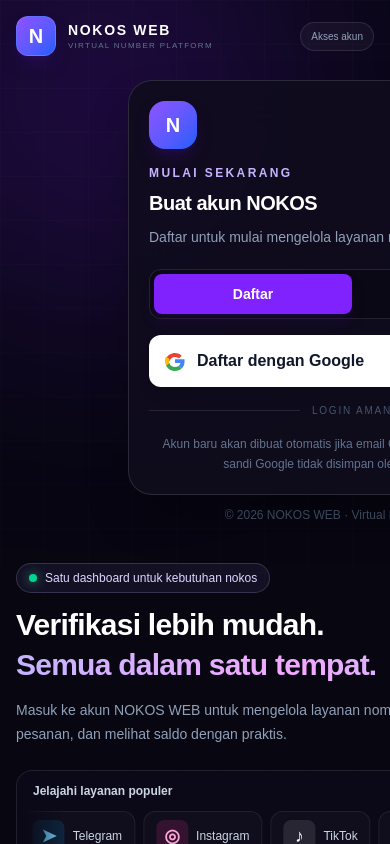
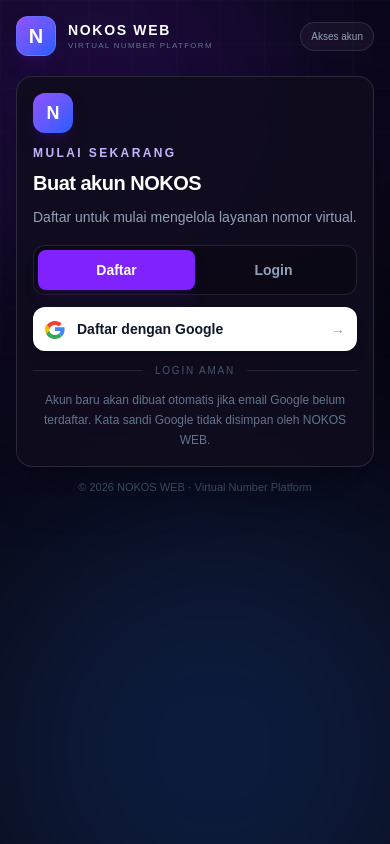
Before and after one commit to exionomercy420-ctrl/nokos-web, a Next.js app: page /login in a window 390 px wide. Shown: the top 844 px of the page. Built offline with nearby package versions, Linux system fonts and the light colour scheme.

Commit message:
Simplify mobile login view and prevent clipped content

```diff
--- a/app/login/page.tsx
+++ b/app/login/page.tsx
@@ -14,7 +14,7 @@ export default function LoginPage() {
   const isRegister = mode === "register";
 
   return (
-    <main className="relative isolate min-h-dvh overflow-x-clip bg-[#070611] text-white">
+    <main className="relative isolate min-h-screen overflow-x-hidden bg-[#070611] text-white">
       <div aria-hidden="true" className="pointer-events-none absolute inset-0 -z-10 overflow-hidden">
         <div className="absolute -left-32 top-[-8rem] h-[28rem] w-[28rem] rounded-full bg-violet-600/20 blur-[120px]" />
         <div className="absolute -right-20 bottom-[-10rem] h-[32rem] w-[32rem] rounded-full bg-blue-500/20 blur-[130px]" />
@@ -32,8 +32,8 @@ export default function LoginPage() {
         <span className="rounded-full border border-white/10 bg-white/[0.04] px-2.5 py-1.5 text-[10px] text-slate-400 sm:px-3 sm:text-xs">Akses akun</span>
       </header>
 
-      <div className="mx-auto grid w-full max-w-7xl items-start gap-8 px-4 pb-8 pt-2 sm:gap-12 sm:px-8 sm:pt-6 lg:min-h-[calc(100vh-100px)] lg:items-center lg:grid-cols-[1.1fr_.9fr] lg:gap-20 lg:pb-20">
-        <section className="order-2 mx-auto w-full max-w-2xl lg:order-1 lg:mx-0">
+      <div className="mx-auto flex w-full max-w-7xl flex-col gap-5 px-4 pb-8 pt-1 sm:gap-12 sm:px-8 sm:pt-6 lg:grid lg:min-h-[calc(100vh-100px)] lg:grid-cols-[1.1fr_.9fr] lg:items-center lg:gap-20 lg:pb-20">
+        <section className="order-2 mx-auto hidden w-full max-w-2xl lg:order-1 lg:block lg:mx-0">
           <div className="inline-flex items-center gap-2 rounded-full border border-violet-300/20 bg-violet-400/[0.08] px-3 py-1.5 text-xs font-medium text-violet-200">
             <span className="h-2 w-2 rounded-full bg-emerald-400 shadow-[0_0_12px_rgba(52,211,153,.8)]" />
             Satu dashboard untuk kebutuhan nokos
@@ -115,15 +115,15 @@ export default function LoginPage() {
         </section>
 
         <section className="order-1 mx-auto w-full max-w-md lg:order-2">
-          <div className="rounded-3xl border border-white/[0.12] bg-[#100d1d]/90 p-5 shadow-2xl shadow-black/40 backdrop-blur-xl sm:rounded-[2rem] sm:p-9">
-            <div className="mb-5 sm:mb-7">
-              <div className="mb-4 flex h-12 w-12 items-center justify-center rounded-2xl bg-gradient-to-br from-violet-500 to-blue-600 text-xl font-black shadow-lg shadow-violet-950/50 sm:mb-5 sm:h-14 sm:w-14 sm:text-2xl">N</div>
+          <div className="rounded-2xl border border-white/[0.12] bg-[#100d1d]/90 p-4 shadow-2xl shadow-black/40 backdrop-blur-xl sm:rounded-[2rem] sm:p-9">
+            <div className="mb-4 sm:mb-7">
+              <div className="mb-3 flex h-10 w-10 items-center justify-center rounded-xl bg-gradient-to-br from-violet-500 to-blue-600 text-lg font-black shadow-lg shadow-violet-950/50 sm:mb-5 sm:h-14 sm:w-14 sm:rounded-2xl sm:text-2xl">N</div>
               <p className="text-xs font-bold uppercase tracking-[0.2em] text-violet-300">{isRegister ? "Mulai sekarang" : "Selamat datang kembali"}</p>
               <h2 className="mt-2 text-xl font-bold tracking-tight sm:text-2xl">{isRegister ? "Buat akun NOKOS" : "Masuk ke akunmu"}</h2>
               <p className="mt-2 text-sm leading-6 text-slate-400">{isRegister ? "Daftar untuk mulai mengelola layanan nomor virtual." : "Gunakan akun Google yang sama dengan saat mendaftar."}</p>
             </div>
 
-            <div className="mb-4 grid grid-cols-2 rounded-xl border border-white/10 bg-black/20 p-1 sm:mb-5">
+            <div className="mb-3 grid grid-cols-2 rounded-xl border border-white/10 bg-black/20 p-1 sm:mb-5">
               <button type="button" onClick={() => setMode("register")} className={`rounded-lg px-3 py-2.5 text-sm font-semibold transition ${isRegister ? "bg-violet-600 text-white shadow-lg shadow-violet-950/30" : "text-slate-400 hover:text-white"}`}>
                 Daftar
               </button>
@@ -134,7 +134,7 @@ export default function LoginPage() {
 
             <Link
               href="/auth/login"
-              className="group flex w-full items-center justify-center gap-3 rounded-xl bg-white px-4 py-3.5 font-semibold text-slate-900 shadow-lg shadow-black/10 transition hover:-translate-y-0.5 hover:bg-slate-100 focus:outline-none focus:ring-2 focus:ring-violet-400 focus:ring-offset-2 focus:ring-offset-[#100d1d]"
+              className="group flex w-full items-center justify-center gap-3 rounded-xl bg-white px-3 py-3 font-semibold text-sm text-slate-900 shadow-lg shadow-black/10 transition hover:-translate-y-0.5 hover:bg-slate-100 focus:outline-none focus:ring-2 focus:ring-violet-400 focus:ring-offset-2 focus:ring-offset-[#100d1d]"
             >
               <svg aria-hidden="true" viewBox="0 0 48 48" className="h-5 w-5">
                 <path fill="#EA4335" d="M24 9.5c3.54 0 6.71 1.22 9.21 3.6l6.85-6.85C35.9 2.38 30.47 0 24 0 14.62 0 6.51 5.38 2.56 13.22l7.98 6.19C12.43 13.72 17.74 9.5 24 9.5Z" transform="translate(0 5)" />
@@ -146,14 +146,14 @@ export default function LoginPage() {
               <span className="ml-auto text-slate-400 transition group-hover:translate-x-1">→</span>
             </Link>
 
-            <div className="my-4 flex items-center gap-3 text-[10px] uppercase tracking-[0.18em] text-slate-600 sm:my-6">
+            <div className="my-3 flex items-center gap-3 text-[10px] uppercase tracking-[0.18em] text-slate-600 sm:my-6">
               <span className="h-px flex-1 bg-white/10" />
               Login aman
               <span className="h-px flex-1 bg-white/10" />
             </div>
             <p className="text-center text-xs leading-5 text-slate-500">{isRegister ? "Akun baru akan dibuat otomatis jika email Google belum terdaftar." : "Gunakan akun Google yang sebelumnya dipakai mendaftar."} Kata sandi Google tidak disimpan oleh NOKOS WEB.</p>
           </div>
-          <p className="mt-3 pb-2 text-center text-xs text-slate-600 sm:mt-5 sm:pb-0">© 2026 NOKOS WEB · Virtual Number Platform</p>
+          <p className="mt-3 pb-2 text-center text-[11px] text-slate-600 sm:mt-5 sm:pb-0 sm:text-xs">© 2026 NOKOS WEB · Virtual Number Platform</p>
         </section>
       </div>
     </main>
```
